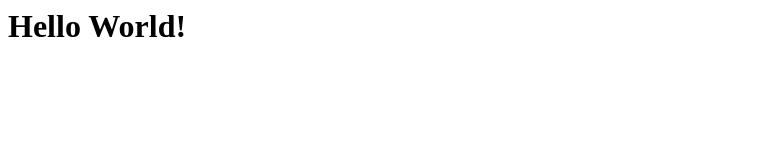
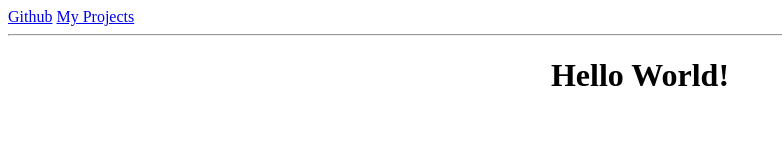
Before and after one commit to abc-JYL/abc-JYL, a plain HTML site: page index.html in a window 1280 px wide. Shown: the whole page, without its empty margins (0-782 px from the left). Drawn offline with Linux system fonts and the light colour scheme.

Commit message:
Created the structure

```diff
--- a/index.html
+++ b/index.html
@@ -1,3 +1,13 @@
+<!doctype html>
+
+<head>
+    <title>Home Page - Hello World!</title>
+</head>
 <body>
-    <h1>Hello World!</h1>
+    <a href="https://github.com/abc-JYL/">Github</a>
+    <a href="projects/">My Projects</a>
+    <hr />
+    <div style="text-align: center">
+        <h1>Hello World!</h1>
+    </div>
 </body>
```
Also changed, not shown: 404.html (added, +10 -0 lines), assets/index.html (added, +5 -0 lines), projects/index.html (added, +6 -0 lines), favicon.ico (added).
